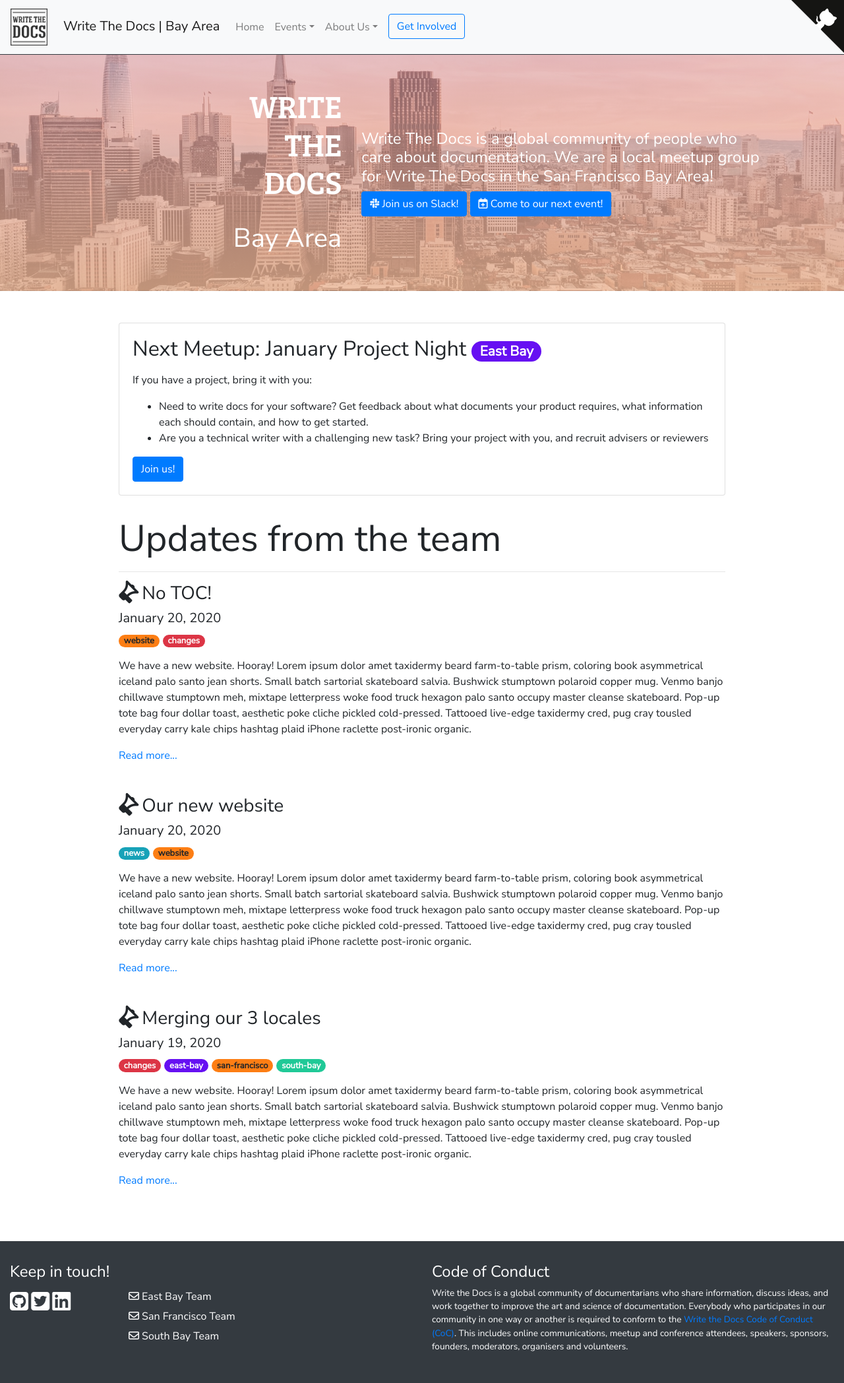
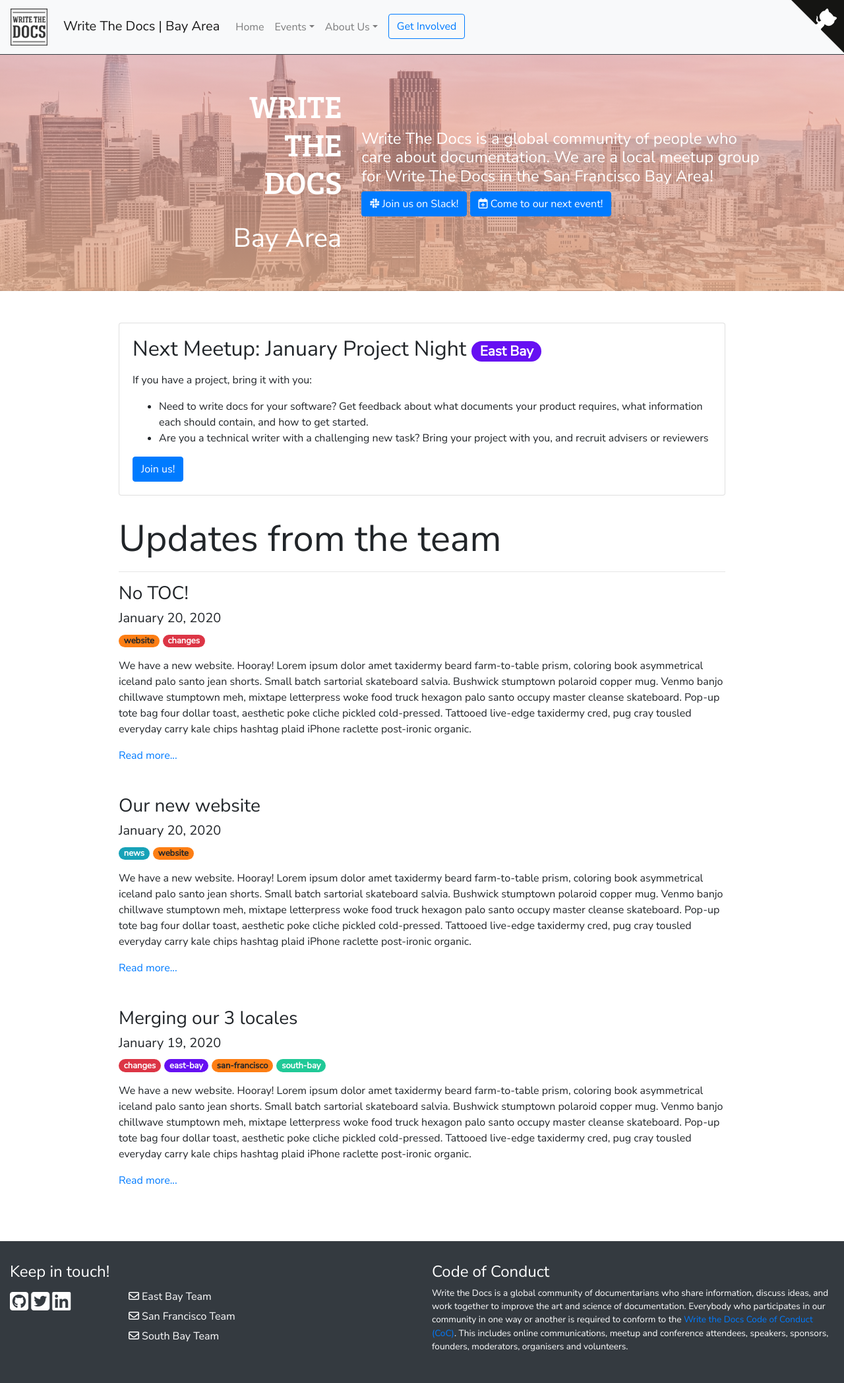
Before and after one commit to San-Francisco-Write-The-Docs/www, a Jekyll site: the page built from index.html, in a window 1280 px wide. Shown: the whole page at 66% size. Built offline with Jekyll 4.4.1, drawn with Linux system fonts in a browser that asks for light colours; nearby versions of some CDN libraries.

Commit message:
Removing the bullhorn - looks strange with multiple announcements

```diff
--- a/index.html
+++ b/index.html
@@ -42,7 +42,7 @@
 
             {% for announcement in announcements limit:3 %}
             <div class="mb-5">
-                <h3><i class="fas fa-bullhorn fa-rotate-315"></i> {{ announcement.title }}</h3>
+                <h3>{{ announcement.title }}</h3>
                 <h5>{{ announcement.announcement-date | date: "%B %d, %Y" }}</h5>
                 <h5>
                     {% for tag in announcement.tags %}
```
